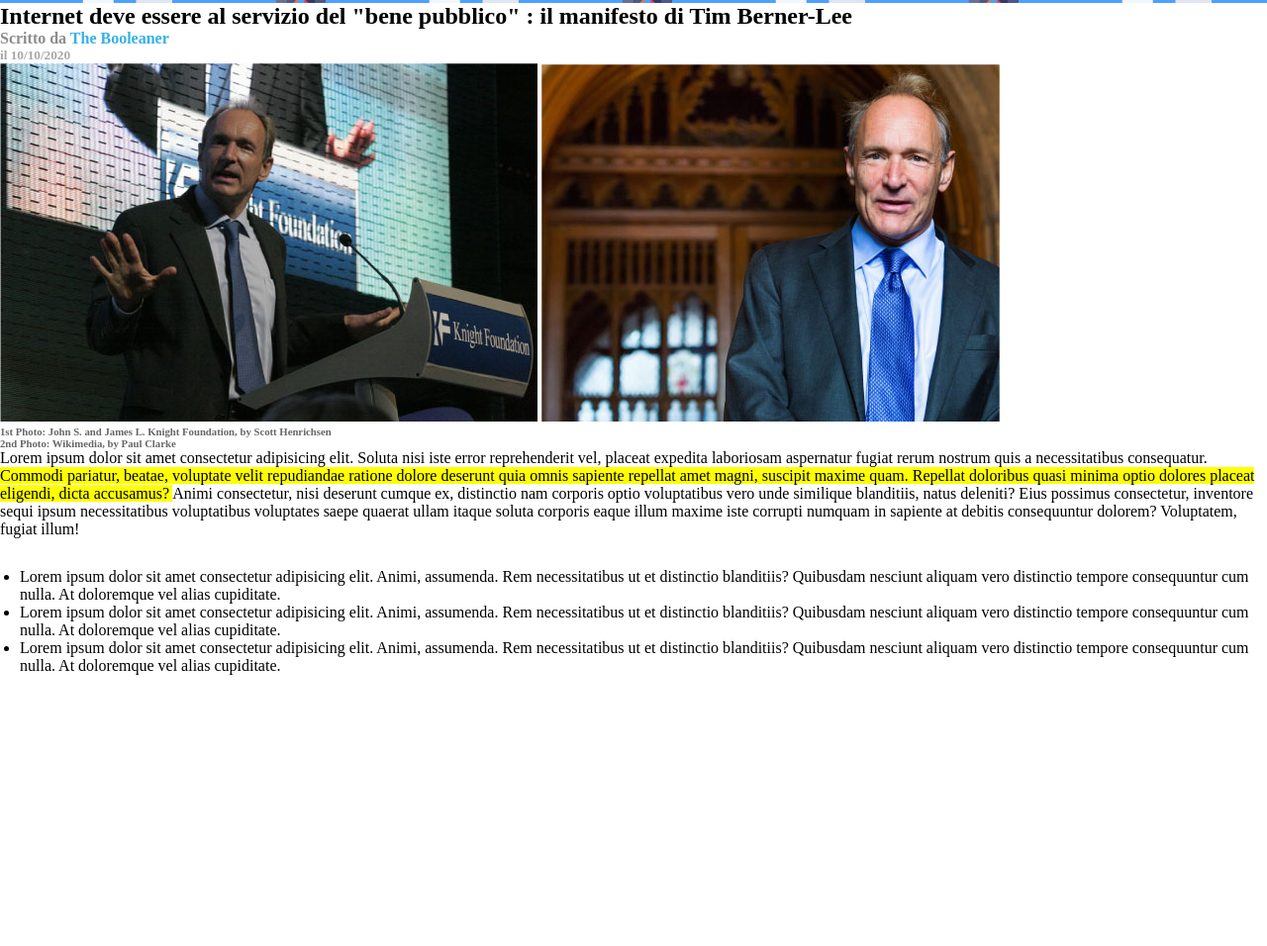
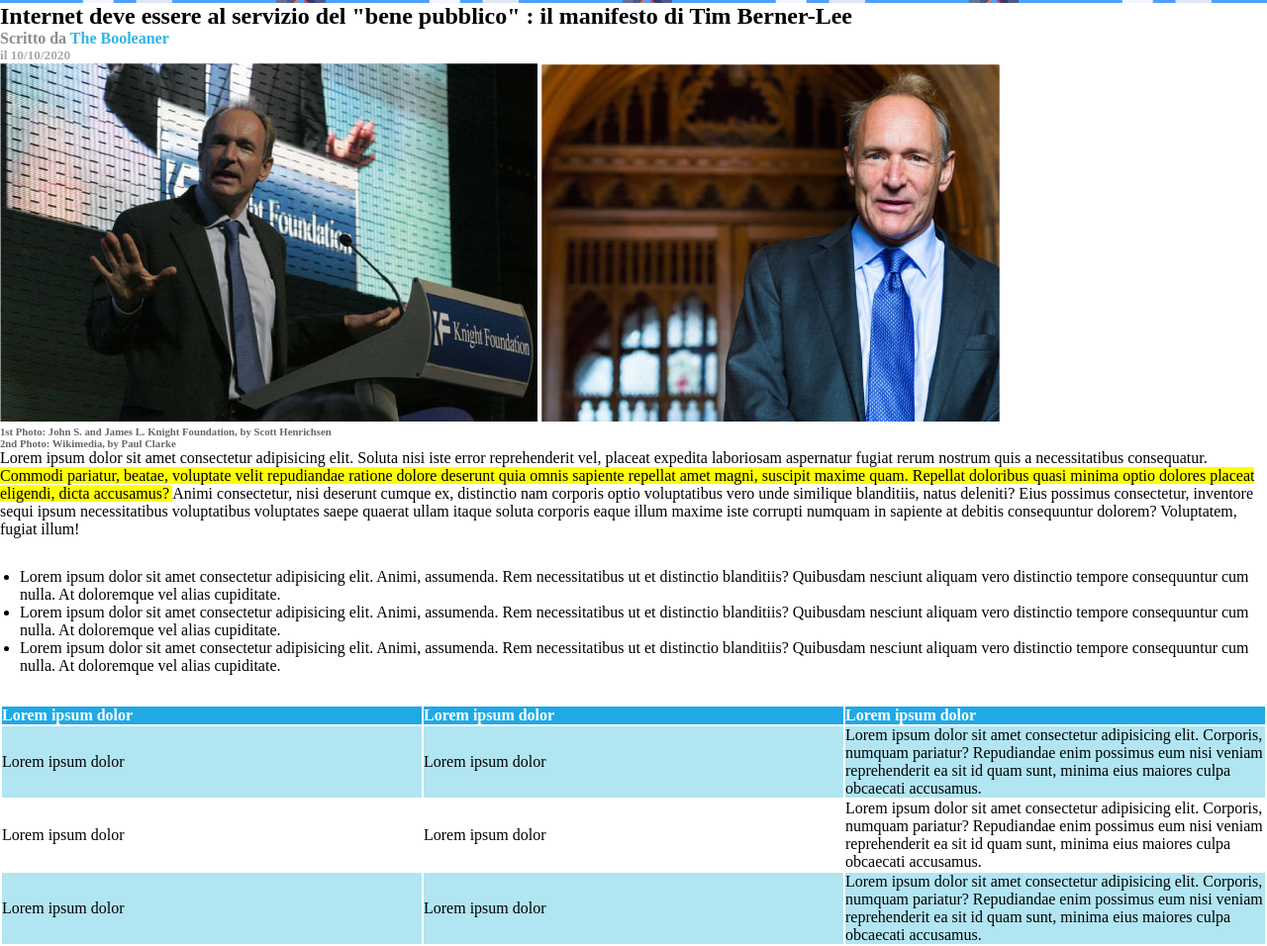
Before and after one commit to DanielFerraiuolo98/html-css-booleaner, a plain HTML site: page index.html in a window 1280 px wide. Shown: the part 147-1103 px from the top of the page at 99% size. Before the commit the page ends 829 px from the top, so only its background shows below. Drawn offline with Linux system fonts and the light colour scheme.

Commit message:
create table

```diff
--- a/css/style.css
+++ b/css/style.css
@@ -38,3 +38,24 @@ ul{
     margin-left: 20px;
     margin-top: 30px;
 }
+
+table{
+
+    margin-top: 30px;
+}
+
+th{
+    width: 33%;
+    text-align: left;
+    background-color: rgb(32, 169, 229);
+    color: white;
+}
+
+tr td{
+    text-align: left;
+    background-color: rgb(177, 229, 242);
+}
+
+.td-centrale{
+    background-color: white;
+}
--- a/index.html
+++ b/index.html
@@ -39,6 +39,37 @@
         </ul>
         </section>
 
+        <section>
+            <table>
+                <thead>
+                    <tr>
+                        <th>Lorem ipsum dolor</th>
+                        <th>Lorem ipsum dolor</th>
+                        <th>Lorem ipsum dolor</th>
+                    </tr>
+                </thead>
+                <tbody>
+                    <tr>
+                        <td>Lorem ipsum dolor</td>
+                        <td>Lorem ipsum dolor</td>
+                        <td>Lorem ipsum dolor sit amet consectetur adipisicing elit. Corporis, numquam pariatur? Repudiandae enim possimus eum nisi veniam reprehenderit ea sit id quam sunt, minima eius maiores culpa obcaecati accusamus. </td>
+                    </tr>
+
+                    <tr>
+                        <td class="td-centrale">Lorem ipsum dolor</td>
+                        <td class="td-centrale">Lorem ipsum dolor</td>
+                        <td class="td-centrale">Lorem ipsum dolor sit amet consectetur adipisicing elit. Corporis, numquam pariatur? Repudiandae enim possimus eum nisi veniam reprehenderit ea sit id quam sunt, minima eius maiores culpa obcaecati accusamus. </td>
+                    </tr>
+
+                    <tr>
+                        <td>Lorem ipsum dolor</td>
+                        <td>Lorem ipsum dolor</td>
+                        <td>Lorem ipsum dolor sit amet consectetur adipisicing elit. Corporis, numquam pariatur? Repudiandae enim possimus eum nisi veniam reprehenderit ea sit id quam sunt, minima eius maiores culpa obcaecati accusamus. </td>
+                    </tr>
+                </tbody>
+            </table>
+        </section>
+
     </main>
 
 </body>
```
